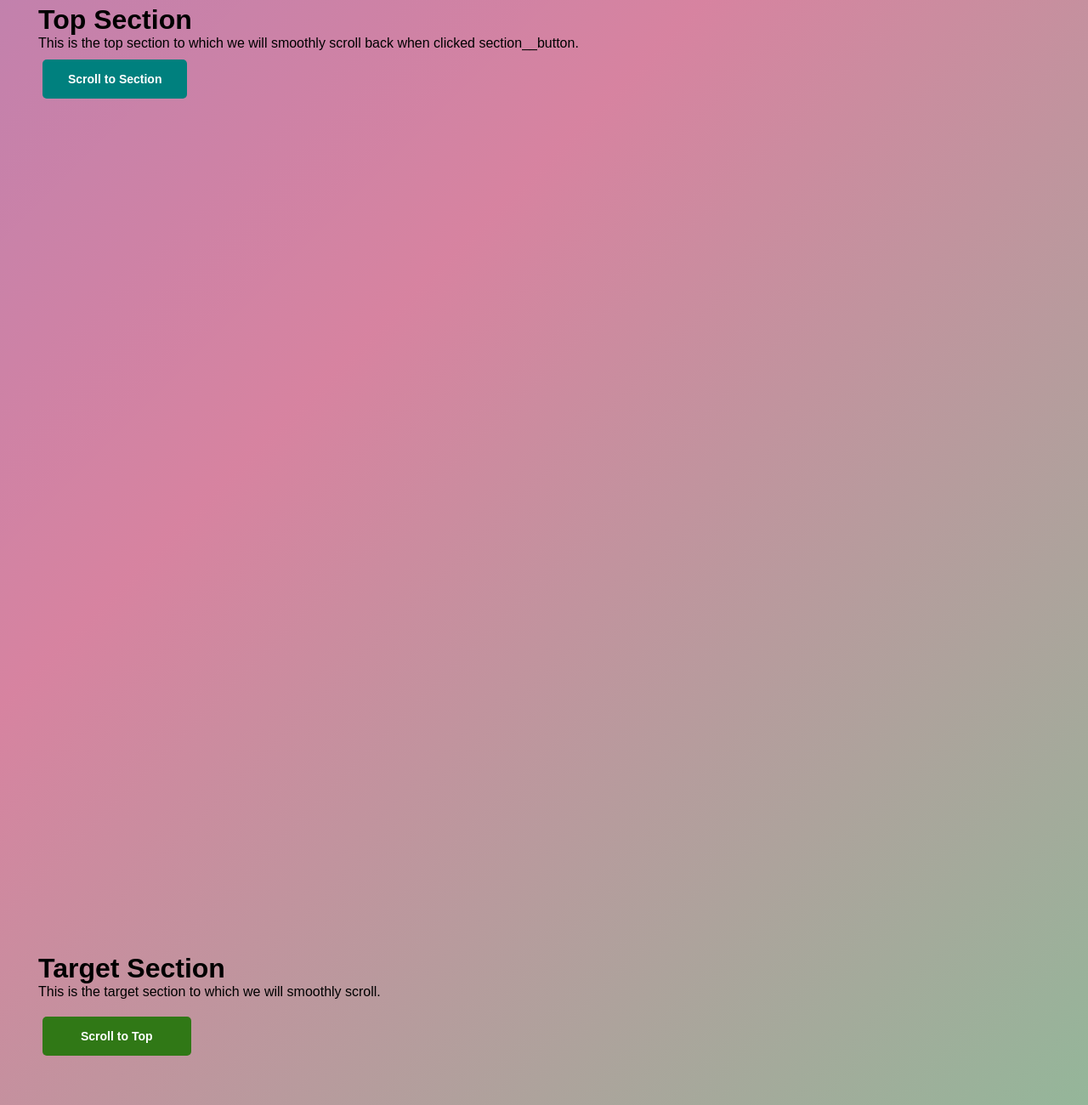
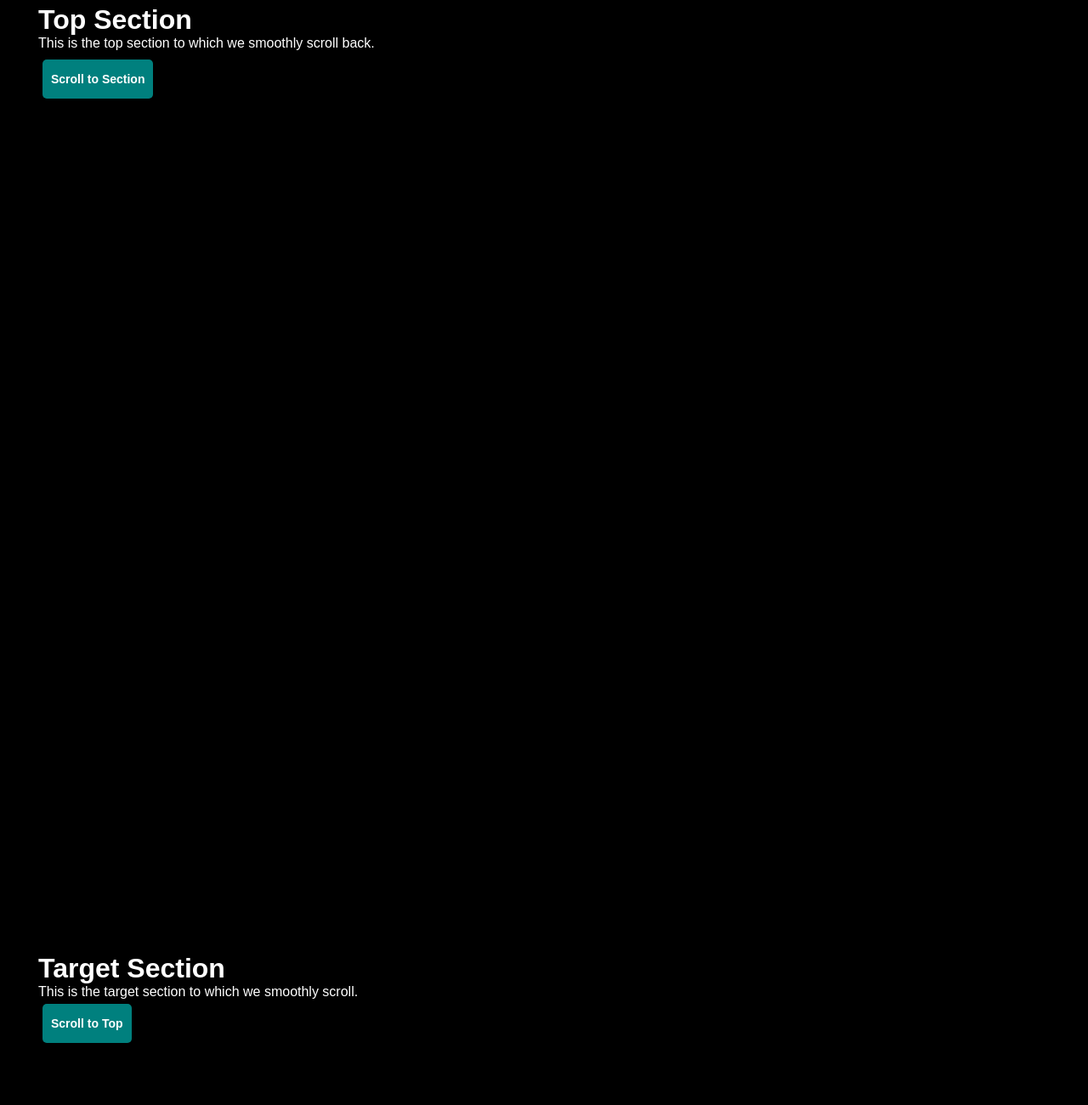
Before and after one commit to ali-sazzad/html-css-coding-examples, a plain HTML site: page smooth-scroll-button-main/index.html in a window 1280 px wide. Shown: the top 1300 px of the page at 85% size. Drawn offline with Linux system fonts and the light colour scheme.

Commit message:
updated smooth-scroll-button file

```diff
--- a/smooth-scroll-button-main/index.html
+++ b/smooth-scroll-button-main/index.html
@@ -1,9 +1,8 @@
 <!DOCTYPE html>
 <html lang="en">
-
   <head>
-    <meta charset="UTF-8">
-    <meta name="viewport" content="width=device-width, initial-scale=1.0">
+    <meta charset="UTF-8" />
+    <meta name="viewport" content="width=device-width, initial-scale=1.0" />
     <title>Smooth Scroll Button</title>
   </head>
 
@@ -13,41 +12,25 @@
       margin: 0;
       box-sizing: border-box;
     }
-
     body {
       font-family: Arial, Helvetica, sans-serif;
       padding: 0;
       margin: 0;
       height: 2000px;
 
-        background: linear-gradient(135deg, #47008582, #ac003c7c, #0082297b, #008e8576);
-        background-size: 200% 200%;
-        animation: gradientAnimation 7s ease infinite;
+      background: #000;
+      color: #fff;
+      animation: gradientAnimation 3s ease infinite;
     }
-
-    /* Animation to create a smooth transitioning effect */
-    @keyframes gradientAnimation {
-        0% {
-            background-position: 0% 50%;
-        }
-
-        50% {
-            background-position: 100% 50%;
-        }
-
-        100% {
-            background-position: 0% 50%;
-        }
+    .top__section {
+      padding: 5px 45px;
     }
 
 
-    .top__section {
-        padding: 5px 45px;
-    }
     .button {
       display: inline-block;
       margin: 5px 50px;
-        padding: 15px 30px;
+      padding: 15px 10px;
       background-color: #00807e;
       color: #fff;
       border: none;
@@ -61,26 +44,12 @@
       background-color: #006463;
     }
 
+
     #target__section {
       margin-top: 1000px;
       padding: 0 45px;
     }
-    .section__button {
-        display: inline-block;
-        margin: 20px 5px;
-        padding: 15px 45px;
-        background-color: #307816;
-        color: #fff;
-        border: none;
-        border-radius: 5px;
-        font-weight: 800;
-        font-size: 14px;
-        cursor: pointer;
-        transition: background-color 0.3s;
-    }
-    .section__button:hover {
-        background-color: #136825;
-    }
+
 
   </style>
 
@@ -88,35 +57,42 @@
 
     <div id="top__section" class="top__section">
       <h1>Top Section</h1>
-        <p>This is the top section to which we will smoothly scroll back when clicked section__button.</p>
+      <p>
+        This is the top section to which we smoothly scroll back.
+      </p>
     </div>
-
     <button class="button" onclick="scrollToSection()">
       Scroll to Section
     </button>
 
+
     <div id="target__section">
         <h1>Target Section</h1>
-        <p>This is the target section to which we will smoothly scroll.</p>
-
-        <button class="section__button" onclick="scrollToTop()">
+        <p>
+            This is the target section to which we smoothly scroll.
+        </p>
+    </div>
+    <button class="button" onclick="scrollToTop()">
         Scroll to Top
     </button>
-
-    </div>
 
 
 
     <script>
       function scrollToSection() {
-            document.getElementById('target__section').scrollIntoView({ behavior: 'smooth' });
+        document
+          .getElementById("target__section")
+          .scrollIntoView({ behavior: "smooth" });
       }
 
       function scrollToTop() {
-            document.getElementById('top__section').scrollIntoView({ behavior: 'smooth' });
+        document
+          .getElementById("top__section")
+          .scrollIntoView({ behavior: "smooth" });
       }
     </script>
 
+
+
   </body>
-
 </html>
```
Lines whose indentation alone changed are shown as unchanged.
